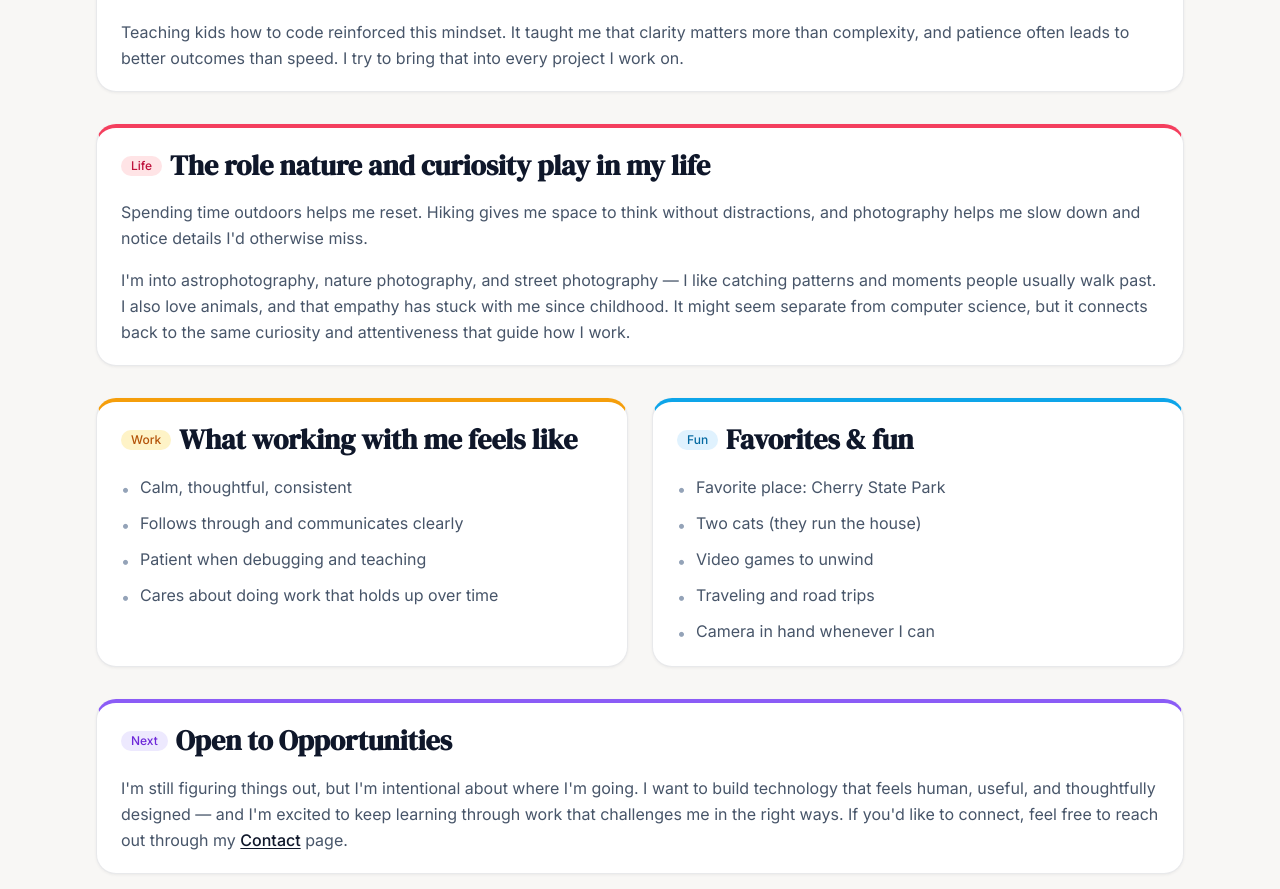
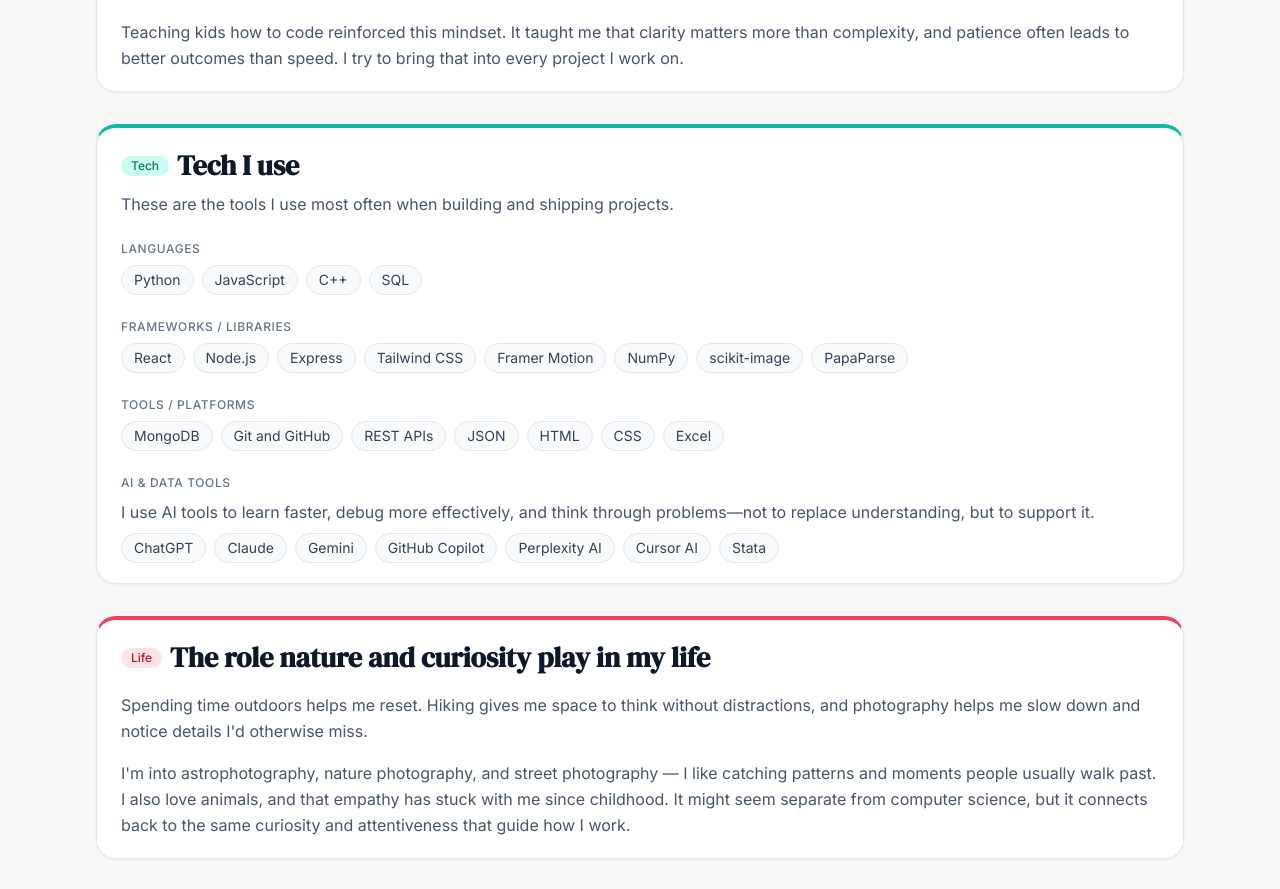
Before and after one commit to mdrahman789/Portfolio, a React (Vite) app: page /about in a window 1280 px wide. Shown: the part 960-1849 px from the top of the page. Built offline with nearby package versions, Linux system fonts and the light colour scheme.

Commit message:
more stuffs on about

```diff
--- a/src/pages/About.tsx
+++ b/src/pages/About.tsx
@@ -2,6 +2,7 @@ import { Link } from 'react-router-dom'
 import { BookOpen, BookMarked, GraduationCap } from 'lucide-react'
 import { Section } from '@/components/ui/Section'
 import { ScrollReveal } from '@/components/motion/ScrollReveal'
+import { siteData } from '@/content/siteData'
 
 const quickFacts = [
   { label: 'Major', value: 'Computer Science', icon: BookOpen, accent: 'indigo' },
@@ -24,6 +25,16 @@ const favoritesBullets = [
   'Camera in hand whenever I can',
 ]
 
+const aiAndDataTools = [
+  'ChatGPT',
+  'Claude',
+  'Gemini',
+  'GitHub Copilot',
+  'Perplexity AI',
+  'Cursor AI',
+  'Stata',
+]
+
 const miniCardAccent: Record<string, string> = {
   indigo: 'border-t-2 border-t-indigo-400/60 bg-indigo-50/50 dark:bg-indigo-950/20',
   emerald: 'border-t-2 border-t-emerald-400/60 bg-emerald-50/50 dark:bg-emerald-950/20',
@@ -36,6 +47,7 @@ const cardAccent: Record<string, string> = {
   rose: 'border-t-4 border-t-rose-500',
   amber: 'border-t-4 border-t-amber-500',
   sky: 'border-t-4 border-t-sky-500',
+  teal: 'border-t-4 border-t-teal-500',
   violet: 'border-t-4 border-t-violet-500',
 }
 
@@ -45,6 +57,7 @@ const pillClasses: Record<string, string> = {
   rose: 'bg-rose-100 text-rose-700 dark:bg-rose-900/40 dark:text-rose-300',
   amber: 'bg-amber-100 text-amber-700 dark:bg-amber-900/40 dark:text-amber-300',
   sky: 'bg-sky-100 text-sky-700 dark:bg-sky-900/40 dark:text-sky-300',
+  teal: 'bg-teal-100 text-teal-700 dark:bg-teal-900/40 dark:text-teal-300',
   violet: 'bg-violet-100 text-violet-700 dark:bg-violet-900/40 dark:text-violet-300',
 }
 
@@ -140,7 +153,79 @@ export function About() {
           </article>
         </section>
 
-        {/* 5) Life */}
+        {/* 5) Tech I use */}
+        <section>
+          <article className={`${cardBase} ${cardAccent.teal}`}>
+            <div className="flex flex-wrap items-center gap-2 mb-2">
+              <span className={`rounded-full px-2.5 py-0.5 text-xs font-medium ${pillClasses.teal}`}>Tech</span>
+              <h2 className="font-display text-display-md font-semibold text-slate-900 dark:text-white">
+                Tech I use
+              </h2>
+            </div>
+            <p className="text-body text-slate-600 dark:text-slate-400 leading-relaxed mb-6">
+              These are the tools I use most often when building and shipping projects.
+            </p>
+            <div className="space-y-6">
+              <div>
+                <p className="text-xs font-medium uppercase tracking-wider text-slate-500 dark:text-slate-400 mb-2">Languages</p>
+                <div className="flex flex-wrap gap-2">
+                  {siteData.skills.programming.map((item) => (
+                    <span
+                      key={item}
+                      className="inline-flex items-center rounded-full border px-3 py-1 text-sm bg-slate-50 dark:bg-slate-900/40 border-slate-200 dark:border-slate-700 text-slate-700 dark:text-slate-300"
+                    >
+                      {item}
+                    </span>
+                  ))}
+                </div>
+              </div>
+              <div>
+                <p className="text-xs font-medium uppercase tracking-wider text-slate-500 dark:text-slate-400 mb-2">Frameworks / Libraries</p>
+                <div className="flex flex-wrap gap-2">
+                  {siteData.skills.frameworks.map((item) => (
+                    <span
+                      key={item}
+                      className="inline-flex items-center rounded-full border px-3 py-1 text-sm bg-slate-50 dark:bg-slate-900/40 border-slate-200 dark:border-slate-700 text-slate-700 dark:text-slate-300"
+                    >
+                      {item}
+                    </span>
+                  ))}
+                </div>
+              </div>
+              <div>
+                <p className="text-xs font-medium uppercase tracking-wider text-slate-500 dark:text-slate-400 mb-2">Tools / Platforms</p>
+                <div className="flex flex-wrap gap-2">
+                  {siteData.skills.tools.map((item) => (
+                    <span
+                      key={item}
+                      className="inline-flex items-center rounded-full border px-3 py-1 text-sm bg-slate-50 dark:bg-slate-900/40 border-slate-200 dark:border-slate-700 text-slate-700 dark:text-slate-300"
+                    >
+                      {item}
+                    </span>
+                  ))}
+                </div>
+              </div>
+              <div>
+                <p className="text-xs font-medium uppercase tracking-wider text-slate-500 dark:text-slate-400 mb-2">AI & Data Tools</p>
+                <p className="text-body text-slate-600 dark:text-slate-400 leading-relaxed mb-2">
+                  I use AI tools to learn faster, debug more effectively, and think through problems—not to replace understanding, but to support it.
+                </p>
+                <div className="flex flex-wrap gap-2">
+                  {aiAndDataTools.map((item) => (
+                    <span
+                      key={item}
+                      className="inline-flex items-center rounded-full border px-3 py-1 text-sm bg-slate-50 dark:bg-slate-900/40 border-slate-200 dark:border-slate-700 text-slate-700 dark:text-slate-300"
+                    >
+                      {item}
+                    </span>
+                  ))}
+                </div>
+              </div>
+            </div>
+          </article>
+        </section>
+
+        {/* 6) Life */}
         <section>
           <article className={`${cardBase} ${cardAccent.rose}`}>
             <div className="flex flex-wrap items-center gap-2 mb-4">
@@ -160,7 +245,7 @@ export function About() {
           </article>
         </section>
 
-        {/* 6) Snapshot — 2-card grid */}
+        {/* 7) Snapshot — 2-card grid */}
         <section>
           <div className="grid grid-cols-1 md:grid-cols-2 gap-6">
             <article className={`${cardBase} ${cardAccent.amber}`}>
@@ -199,7 +284,7 @@ export function About() {
           </div>
         </section>
 
-        {/* 7) Open to Opportunities */}
+        {/* 8) Open to Opportunities */}
         <section className="mb-0">
           <article className={`${cardBase} ${cardAccent.violet}`}>
             <div className="flex flex-wrap items-center gap-2 mb-4">
```
